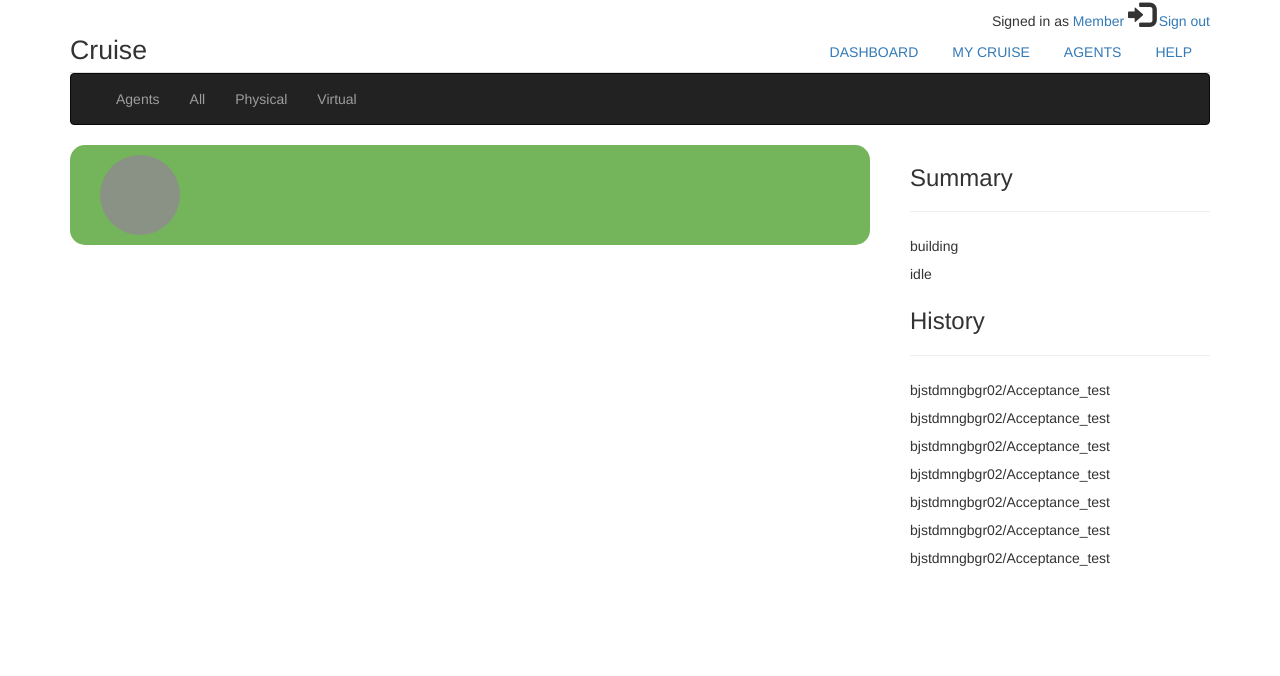
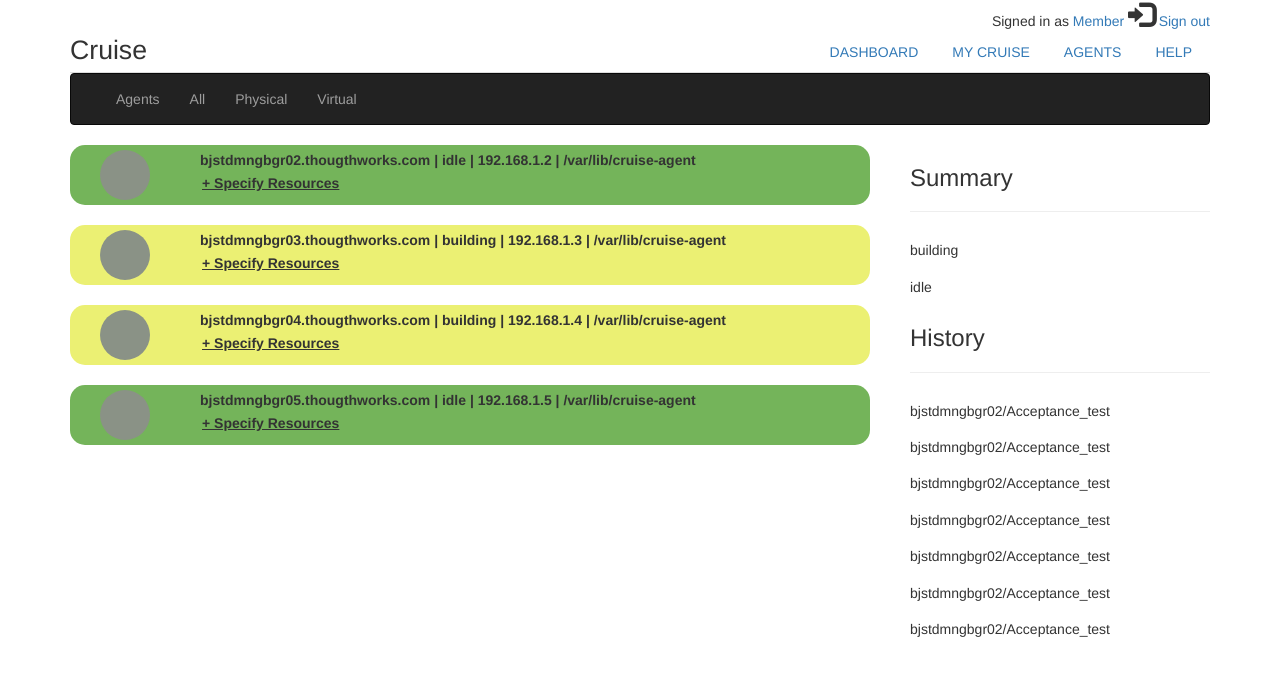
Before and after one commit to Bel197/Primer-reto, a plain HTML site: page index.html in a window 1280 px wide. Drawn offline with nearby package versions, Linux system fonts and the light colour scheme.

Commit message:
agents contenido

```diff
--- a/assets/css/style.css
+++ b/assets/css/style.css
@@ -13,23 +13,45 @@ p{
 #lateral{
    width: 300px;
    float: right;
-   line-height: 2	;
+   line-height: 2.6;
 }
 
 .circulo {
-     width: 80px;
-     height: 80px;
+     width: 50px;
+     height: 50px;
      -moz-border-radius: 50%;
      -webkit-border-radius: 50%;
      border-radius: 50%;
      background: #8A9286;
-     margin-left:   30px;
-  	 margin-right:  30px;
+     margin-left: 30px;
+  	 margin-right: 30px;
 }
 
-th{
+th.a1{
 	border-radius: 15px 15px 15px 15px;
-	height: 100px;
+	height: 60px;
 	width: 800px;
 	background-color: #74B45A;
 }
+
+th.a2{
+	border-radius: 15px 15px 15px 15px;
+	height: 60px;
+	width: 800px;
+	background-color: #EBF073
+}
+
+.txt-table{
+	width: 800px;
+	margin-left: 100px;
+}
+
+.btn_resources{
+	margin-left: 94px;
+}
+
+input{
+	background-color: transparent;
+	border-color: transparent;
+	text-decoration: underline;
+}
--- a/index.html
+++ b/index.html
@@ -11,11 +11,13 @@
 <body>
 <!-- Menú principal -->
   <div class="container">
+  <!-- Cabecera -->
   <div align="right">
   <p>Signed in as <a href="">Member</a></p>
   <span class="glyphicon glyphicon-log-in"></span>
   <a href="">Sign out</a>
   </div>
+  <!-- Cabecera -->
     <ul class="nav nav-tabs">
     <span>Cruise</span>
       <li class="pull-right"><a data-toggle="tab" href="#menu3">HELP</a></li>
@@ -61,17 +63,65 @@
           <!-- Historial -->
           <div id="principal">
           <table>
-            <tr>
-              <th>
-                <div class="circulo"></div>
+              <th class="a1">
+                <div class="circulo">
+                  <div class="txt-table">
+                    <strong>bjstdmngbgr02.thougthworks.com</strong>
+                    <p>| idle | 192.168.1.2 | /var/lib/cruise-agent</p>
+                  </div>
+                  <div class="btn_resources">
+                    <input type="submit" value="+ Specify Resources">
+                  </div>
+                </div>
               </th>
-            </tr>
           </table>
-           </div>
+          <br>
+          <table>
+              <th class="a2">
+                <div class="circulo">
+                  <div class="txt-table">
+                    <strong>bjstdmngbgr03.thougthworks.com</strong>
+                    <p>| building | 192.168.1.3 | /var/lib/cruise-agent</p>
+                  </div>
+                  <div class="btn_resources">
+                    <input type="submit" value="+ Specify Resources">
+                  </div>
+                </div>
+              </th>
+          </table>
+          <br>
+          <table>
+              <th class="a2">
+                <div class="circulo">
+                  <div class="txt-table">
+                    <strong>bjstdmngbgr04.thougthworks.com</strong>
+                    <p>| building | 192.168.1.4 | /var/lib/cruise-agent</p>
+                  </div>
+                  <div class="btn_resources">
+                    <input type="submit" value="+ Specify Resources">
+                  </div>
+                </div>
+              </th>
+          </table>
+          <br>
+          <table>
+              <th class="a1">
+                <div class="circulo">
+                  <div class="txt-table">
+                    <strong>bjstdmngbgr05.thougthworks.com</strong>
+                    <p>| idle | 192.168.1.5 | /var/lib/cruise-agent</p>
+                  </div>
+                  <div class="btn_resources">
+                    <input type="submit" value="+ Specify Resources">
+                  </div>
+                </div>
+              </th>
+          </table>
+          </div>
           </div>
       <!-- Agents contenido -->
       <div id="menu3" class="tab-pane fade">
-        <p>Disculpe la molestia, Coders Trabajando</p>
+        <p>Coders Trabajando</p>
       </div>
       <div id="home" class="tab-pane fade">
         <p>Vuelva pronto para más novedades</p>
```
